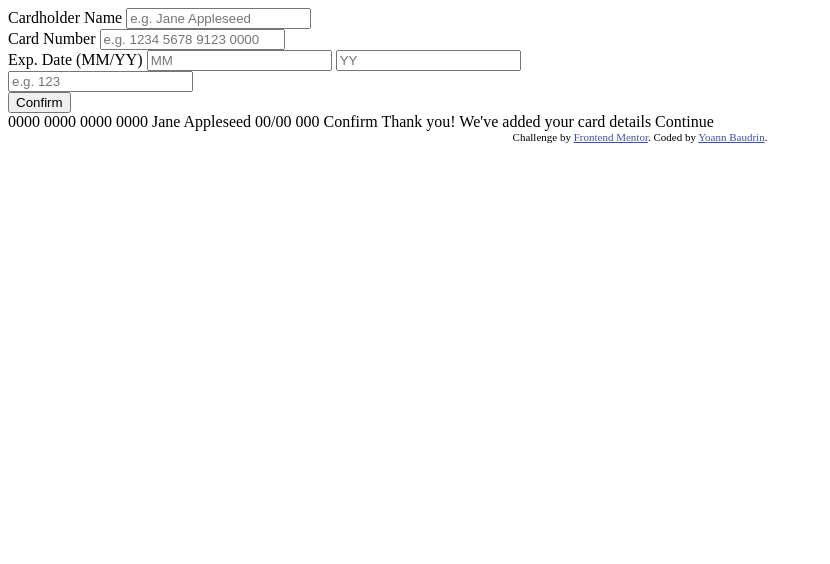
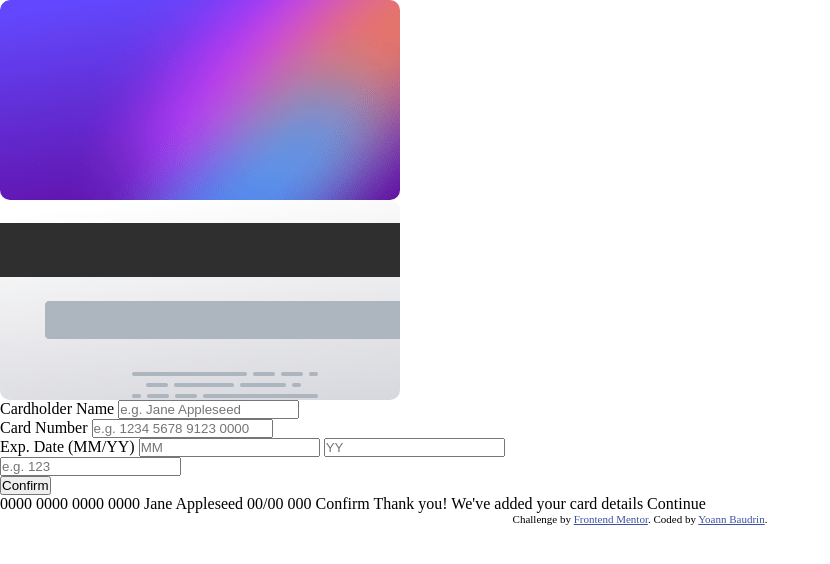
Before and after one commit to yoannbdn/interactive-card-details-form-main, a website: page index.html in a window 1280 px wide. Shown: the whole page, without its empty margins (0-830 px from the left). Drawn offline with Linux system fonts and the light colour scheme.

Commit message:
Changing docs

```diff
--- a/index.html
+++ b/index.html
@@ -17,8 +17,8 @@
 </head>
 <body>
   <div>
-    <div id="frontCardDisplay"></div>
-    <div id="backCardDisplay"></div>
+    <div id="frontCardDisplay" class="cardDisplay"></div>
+    <div id="backCardDisplay" class="cardDisplay"></div>
   </div>
   <div id="paymentModule">
     <form action="" id="paymentInput">
--- a/main.scss
+++ b/main.scss
@@ -0,0 +1,61 @@
+/* Frontend Mentor Style Guide
+
+## Layout
+
+The designs were created to the following widths:
+
+- Mobile: 375px
+- Desktop: 1440px
+
+## Colors
+
+### Primary
+
+- Linear gradient (active input border): hsl(249, 99%, 64%) to hsl(278, 94%, 30%)
+- Red (input errors): hsl(0, 100%, 66%)
+
+### Neutral
+
+- White: hsl(0, 0%, 100%)
+- Light grayish violet: hsl(270, 3%, 87%)
+- Dark grayish violet: hsl(279, 6%, 55%)
+- Very dark violet: hsl(278, 68%, 11%)
+
+## Typography
+
+### Body Copy
+
+- Font size: 18px
+
+### Font
+
+- Family: [Space Grotesk](https://fonts.google.com/specimen/Space+Grotesk)
+- Weights: 500
+
+*/
+
+*{
+    list-style-type: none;
+    margin: 0;
+    padding: 0;
+}
+#frontCardDisplay{
+    background-image: url(./images/bg-card-front.png);
+}
+#backCardDisplay{
+    background-image: url(./images/bg-card-back.png);
+}
+.cardDisplay{
+    height: 200px;
+    width: 400px;
+    border-radius: 10px;
+}
+/* Affichage Mobile */
+@media screen and (max-width : 375px) {
+
+}
+
+/* Affichage Bureau */
+@media screen and (min-width : 376px) {
+
+}
```
Also changed, not shown: style-guide.md (deleted, +0 -33 lines), style.css, 1 other file.
